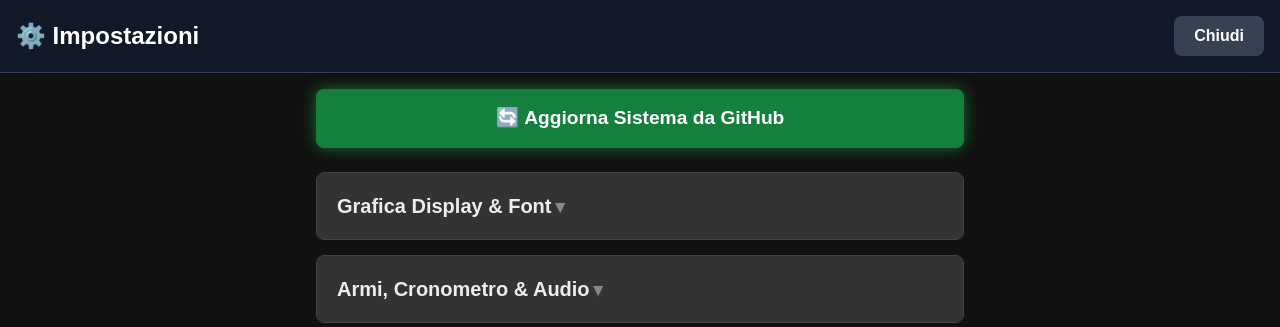
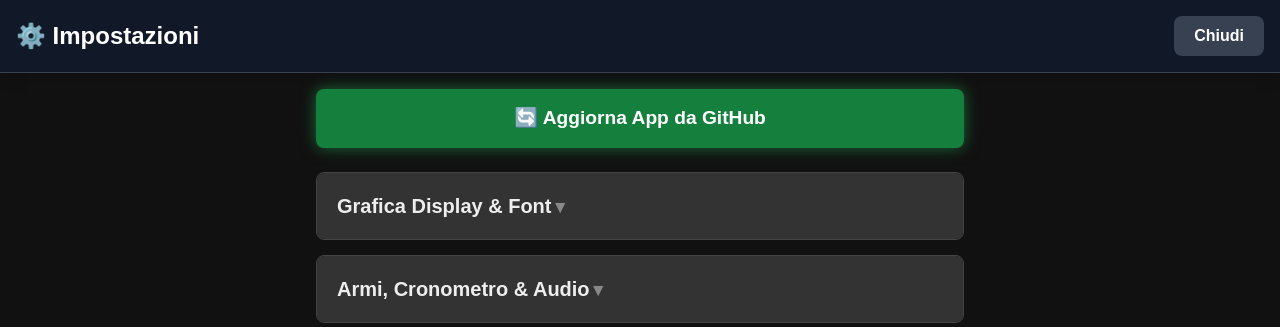
Before and after one commit to nzo1986/fencing-scoreboard, a Flask app: page /settings in a window 1280 px wide. Shown: the top 327 px of the page. Run offline with Flask 3, Linux system fonts and the light colour scheme; some libraries are stand-ins or nearby versions.

Commit message:
AutoUploadPico1

```diff
--- a/app.py
+++ b/app.py
@@ -32,10 +32,12 @@ def foto_page(): return render_template('foto.html')
 @app.route('/download')
 def download_page(): return render_template('download.html')
 
-# --- ROTTE AGGIORNAMENTO DI SISTEMA (OTA) ---
+# --- ROTTE AGGIORNAMENTO DI SISTEMA (OTA - SOFT RESTART) ---
 @app.route('/api/update_system', methods=['POST'])
 def update_system():
-    os.system("nohup bash -c 'sleep 1 && cd ~/fencing_scoreboard && git fetch origin && git reset --hard origin/main && sudo reboot' >/dev/null 2>&1 &")
+    # Fa un pull da GitHub, chiude l'app Python e la riapre (nessun riavvio della macchina)
+    cmd = "nohup bash -c 'sleep 2 && cd ~/fencing_scoreboard && git fetch origin && git reset --hard origin/main && pkill -f \"python app.py\" || true; source venv/bin/activate && python app.py' >/dev/null 2>&1 &"
+    os.system(cmd)
     return jsonify({"status": "updating"})
 
 @app.route('/api/ota/<pico_name>/version')
--- a/templates/settings.html
+++ b/templates/settings.html
@@ -39,7 +39,7 @@
 
     <div class="px-3 max-w-2xl mx-auto">
         <button onclick="updateSystem()" id="btn-update" class="sys-btn bg-green-700 hover:bg-green-600 text-white shadow-[0_0_15px_rgba(34,197,94,0.5)] border border-green-500 mb-6">
-            🔄 Aggiorna Sistema da GitHub
+            🔄 Aggiorna App da GitHub
         </button>
 
         <details>
@@ -148,12 +148,12 @@
         let settings = {};
 
         function updateSystem() {
-            if(confirm("Vuoi scaricare gli aggiornamenti da GitHub e riavviare il sistema?")) {
+            if(confirm("Vuoi scaricare gli aggiornamenti da GitHub e riavviare l'app? (Impiegherà circa 6 secondi)")) {
                 document.getElementById('btn-update').innerText = "⏳ Aggiornamento in corso...";
                 document.getElementById('btn-update').disabled = true;
                 fetch('/api/update_system', {method: 'POST'})
                 .then(() => {
-                    setTimeout(() => { alert("Il sistema si sta riavviando! Attendi 20 secondi e ricarica la pagina."); window.location.href = "/"; }, 2000);
+                    setTimeout(() => { alert("L'app è stata aggiornata! Ricarico la pagina."); window.location.href = "/"; }, 6000);
                 });
             }
         }
```
